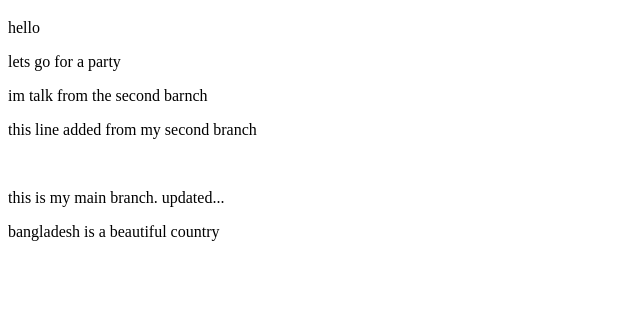
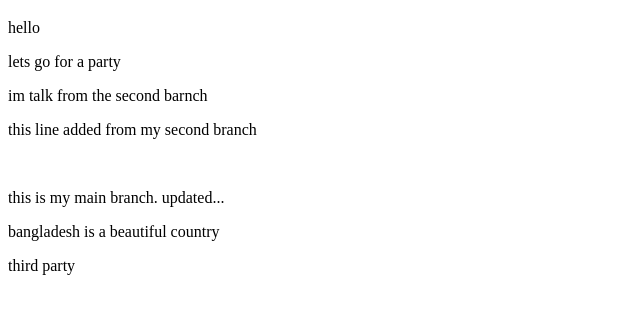
Before and after one commit to dipu52/my-4th-website, a plain HTML site: page index.html in a window 1280 px wide. Shown: the part 61-374 px from the top of the page, without its empty margins (0-640 px from the left). Drawn offline with Linux system fonts and the light colour scheme.

Commit message:
new branch er jnn

```diff
--- a/index.html
+++ b/index.html
@@ -16,5 +16,7 @@
     <p>this is my main branch. updated...</p>
     <p>bangladesh is a beautiful country</p>
 
+    <p>third party</p>
+
 </body>
 </html>
```
